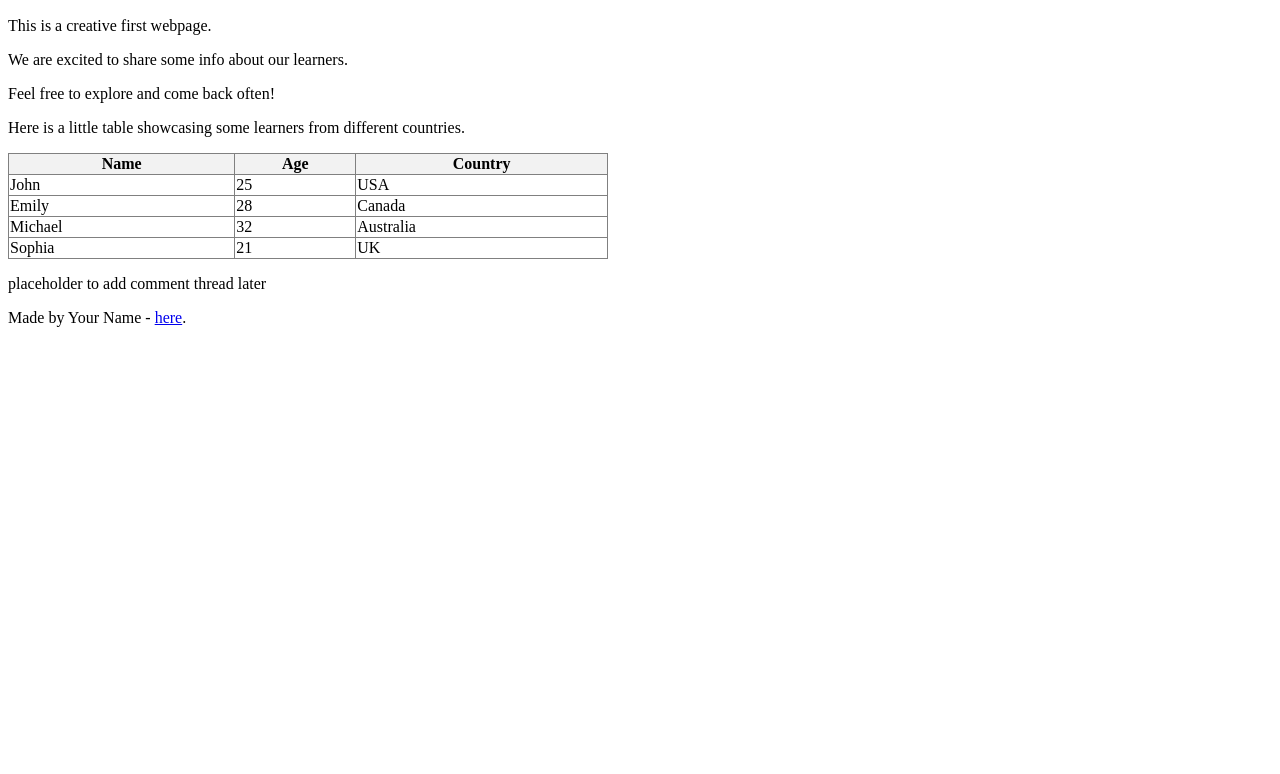
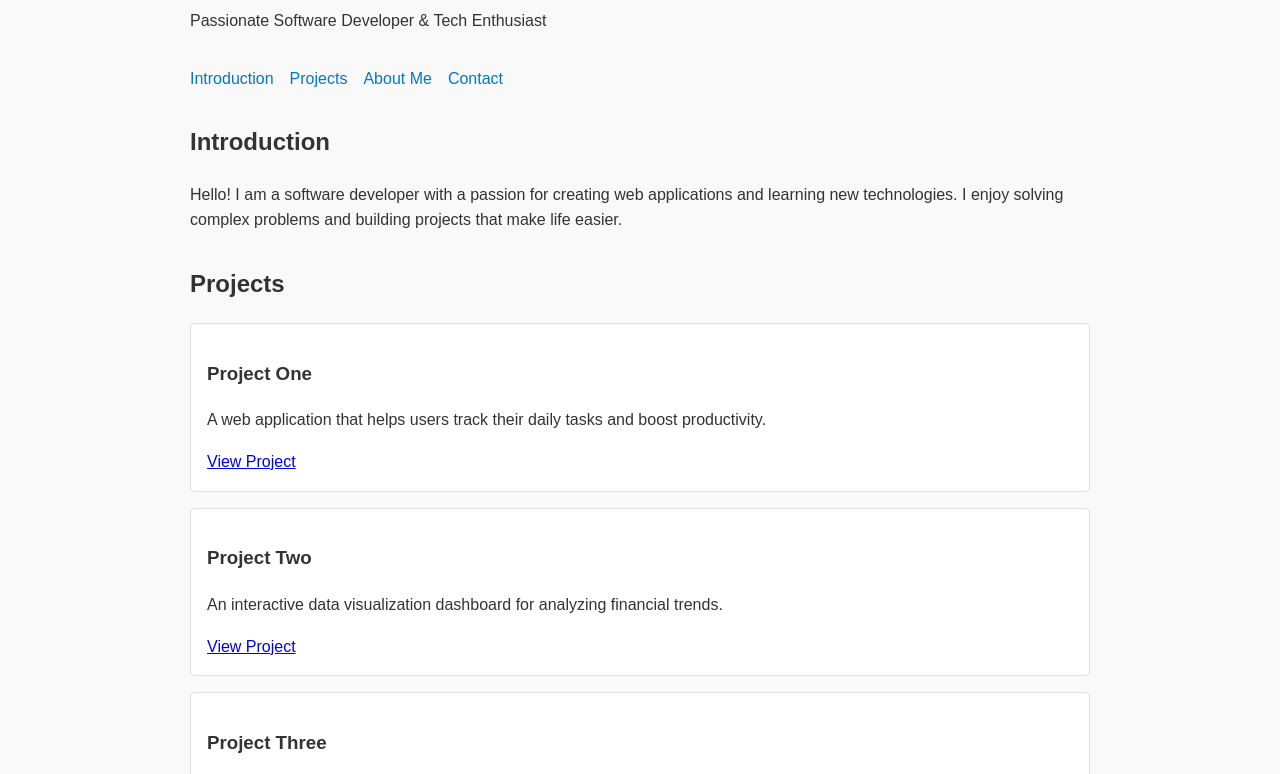
Before and after one commit to Ibk-okiki/My_First_Portfolio, a plain HTML site: page html_basic/index.html in a window 1280 px wide. Shown: the part 102-876 px from the top of the page. Before the commit the page ends 800 px from the top, so only its background shows below. Drawn offline with Linux system fonts and the light colour scheme.

Commit message:
Update index.html

```diff
--- a/html_basic/index.html
+++ b/html_basic/index.html
@@ -1,67 +1,126 @@
 <!DOCTYPE html>
 <html lang="en">
 <head>
-  <meta charset="UTF-8" />
-  <title>My Cool Website</title>
+  <meta charset="utf-8" />
+  <title>Your Full Name - Personal Portfolio</title>
+  <style>
+    /* Basic styling to make it look neat */
+    body {
+      font-family: Arial, sans-serif;
+      max-width: 900px;
+      margin: 0 auto;
+      padding: 1rem;
+      line-height: 1.6;
+      background-color: #f9f9f9;
+      color: #333;
+    }
+    header, nav, section, article, footer {
+      margin-bottom: 2rem;
+    }
+    nav ul {
+      list-style-type: none;
+      padding: 0;
+      display: flex;
+      gap: 1rem;
+    }
+    nav a {
+      text-decoration: none;
+      color: #0077cc;
+    }
+    nav a:hover {
+      text-decoration: underline;
+    }
+    .project {
+      background-color: #fff;
+      border: 1px solid #ddd;
+      padding: 1rem;
+      margin-bottom: 1rem;
+      border-radius: 5px;
+    }
+    footer {
+      text-align: center;
+      font-size: 0.9rem;
+      color: #666;
+      border-top: 1px solid #ddd;
+      padding-top: 1rem;
+    }
+  </style>
 </head>
 <body>
   <header>
-    <ul>
-      <li><a href="index.html">Home</a></li>
-      <li><a href="tweets.html">Tweets</a></li>
-    </ul>
+    <h1>Your Full Name</h1>
+    <p>Passionate Software Developer & Tech Enthusiast</p>
   </header>
 
-  <main>
-    <article>
-      <h1>Welcome to My Cool Website</h1>
-      <p>This is a creative first webpage.</p>
-      <p>We are excited to share some info about our learners.</p>
-      <p>Feel free to explore and come back often!</p>
-      <p>Here is a little table showcasing some learners from different countries.</p>
+  <nav>
+    <ul>
+      <li><a href="#introduction">Introduction</a></li>
+      <li><a href="#projects">Projects</a></li>
+      <li><a href="#about">About Me</a></li>
+      <li><a href="#contact">Contact</a></li>
+    </ul>
+  </nav>
 
-      <!-- Learners Table starts here -->
-      <table border="1" style="border-collapse: collapse; width: 100%; max-width: 600px;">
-        <thead style="background-color: #f2f2f2;">
-          <tr>
-            <th scope="col">Name</th>
-            <th scope="col">Age</th>
-            <th scope="col">Country</th>
-          </tr>
-        </thead>
-        <tbody>
-          <tr>
-            <td>John</td>
-            <td>25</td>
-            <td>USA</td>
-          </tr>
-          <tr>
-            <td>Emily</td>
-            <td>28</td>
-            <td>Canada</td>
-          </tr>
-          <tr>
-            <td>Michael</td>
-            <td>32</td>
-            <td>Australia</td>
-          </tr>
-          <tr>
-            <td>Sophia</td>
-            <td>21</td>
-            <td>UK</td>
-          </tr>
-        </tbody>
-      </table>
-      <!-- Learners Table ends here -->
+  <section id="introduction">
+    <h2>Introduction</h2>
+    <p>
+      Hello! I am a software developer with a passion for creating web applications and learning new technologies. I enjoy solving complex problems and building projects that make life easier.
+    </p>
+  </section>
+
+  <section id="projects">
+    <h2>Projects</h2>
+
+    <article class="project">
+      <h3>Project One</h3>
+      <p>A web application that helps users track their daily tasks and boost productivity.</p>
+      <a href="https://github.com/yourusername/project-one" target="_blank">View Project</a>
     </article>
 
-    <aside>
-      <p>placeholder to add comment thread later</p>
-    </aside>
-  </main>
+    <article class="project">
+      <h3>Project Two</h3>
+      <p>An interactive data visualization dashboard for analyzing financial trends.</p>
+      <a href="https://github.com/yourusername/project-two" target="_blank">View Project</a>
+    </article>
+
+    <article class="project">
+      <h3>Project Three</h3>
+      <p>A mobile app for language learners to practice vocabulary through games.</p>
+      <a href="https://github.com/yourusername/project-three" target="_blank">View Project</a>
+    </article>
+  </section>
+
+  <section id="about">
+    <h2>About Me</h2>
+    <p>
+      I graduated with a degree in Computer Science and have experience in full-stack development, including front-end and back-end technologies.
+    </p>
+    <p>Skills:</p>
+    <ul>
+      <li>JavaScript, HTML5, CSS3</li>
+      <li>React, Node.js, Express</li>
+      <li>Python and Django</li>
+      <li>Database Management (SQL, MongoDB)</li>
+    </ul>
+    <p>Hobbies:</p>
+    <ul>
+      <li>Coding challenges</li>
+      <li>Reading tech blogs</li>
+      <li>Open-source contribution</li>
+    </ul>
+  </section>
+
+  <section id="contact">
+    <h2>Contact</h2>
+    <p>Email: <a href="mailto:your.email@example.com">your.email@example.com</a></p>
+    <p>
+      LinkedIn: <a href="https://www.linkedin.com/in/yourprofile" target="_blank" rel="noopener noreferrer">linkedin.com/in/yourprofile</a><br />
+      GitHub: <a href="https://github.com/yourusername" target="_blank" rel="noopener noreferrer">github.com/yourusername</a>
+    </p>
+  </section>
 
   <footer>
-    <p>Made by Your Name - <a href="https://example.com" target="_blank">here</a>.</p>
+    <p>&copy; 2024 Your Full Name</p>
   </footer>
 </body>
 </html>
```
